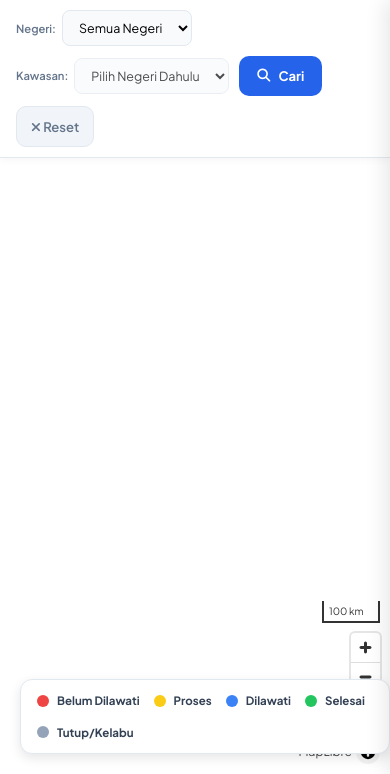
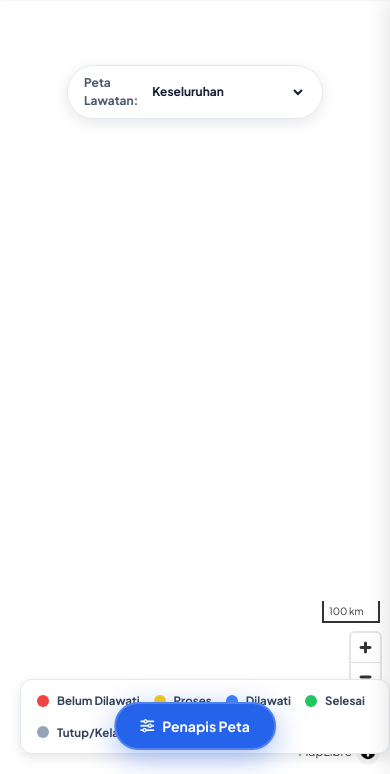
Before and after one commit to rashidiasri03/ybtmk-project, a Django app: template home/templates/home/peta_tm.html in a window 390 px wide. Shown: the part 70-844 px from the top of the page. Run offline with Django 5.2, Linux system fonts and the light colour scheme; the template is opened without the code that fills it: most values are stand-ins (such as "Sample title", 1, 10 or a date in 2020); some libraries are stand-ins or nearby versions.

Commit message:
Kemas kini susun atur bar penapis & tambah Mobile Filter Drawer Peta TM

```diff
--- a/home/templates/home/peta_tm.html
+++ b/home/templates/home/peta_tm.html
@@ -436,71 +436,115 @@
     </div>
 </nav>
 
-<!-- FILTER BAR -->
-<div class="filter-bar">
-    <div class="filter-group">
-        <span class="filter-label">Negeri:</span>
-        <select id="negeri-filter" class="filter-select" onchange="onNegeriChange()">
+<!-- FILTER OVERLAY (Mobile) -->
+<div id="filter-overlay" onclick="toggleMobileFilter()" class="fixed inset-0 bg-slate-900/50 backdrop-blur-sm z-[1501] hidden transition-opacity opacity-0"></div>
+
+<!-- FILTER BAR / MOBILE DRAWER -->
+<div id="filter-container" class="fixed top-[70px] left-0 right-0 z-[1502] bg-white border-b border-slate-200 px-4 py-3 shadow-sm flex flex-col md:flex-row md:items-center gap-3 transition-transform duration-300 md:translate-y-0 transform -translate-y-full md:transform-none">
+
+    <!-- Mobile Drag Handle -->
+    <div class="w-12 h-1.5 bg-slate-200 rounded-full mx-auto mb-2 md:hidden"></div>
+
+    <div class="flex items-center justify-between md:hidden mb-2">
+        <h3 class="text-sm font-extrabold text-slate-800"><i class="fas fa-sliders-h mr-2"></i>Penapis Peta</h3>
+        <button onclick="toggleMobileFilter()" class="w-8 h-8 rounded-full bg-slate-100 text-slate-500 flex items-center justify-center">
+            <i class="fas fa-times text-sm"></i>
+        </button>
+    </div>
+
+    <!-- Kumpulan Dropdown -->
+    <div class="flex flex-col md:flex-row md:items-center gap-3 flex-1 overflow-y-auto md:overflow-visible pr-1 max-h-[60vh] md:max-h-none">
+
+        <div class="filter-group flex-col md:flex-row items-start md:items-center w-full md:w-auto">
+            <span class="filter-label mb-1 md:mb-0 text-xs">Negeri:</span>
+            <select id="negeri-filter" class="filter-select w-full md:w-auto" onchange="onNegeriChange()">
                 <option value="">Semua Negeri</option>
             </select>
         </div>
 
-    <div class="filter-group hidden sm:flex">
-        <span class="filter-label">Daerah:</span>
-        <select id="daerah-filter" class="filter-select" onchange="onDaerahChange()">
+        <div class="filter-group flex-col md:flex-row items-start md:items-center w-full md:w-auto">
+            <span class="filter-label mb-1 md:mb-0 text-xs">Daerah:</span>
+            <select id="daerah-filter" class="filter-select w-full md:w-auto" onchange="onDaerahChange()">
                 <option value="">Semua Daerah</option>
             </select>
         </div>
 
-    <!-- TAMBAHAN: PENAPIS KAWASAN PENTADBIRAN (PKD/PKK/PKB) -->
-    <div class="filter-group">
-        <span class="filter-label">Kawasan:</span>
-        <select id="kawasan-filter" class="filter-select" onchange="onKawasanChange()" disabled>
+        <div class="filter-group flex-col md:flex-row items-start md:items-center w-full md:w-auto">
+            <span class="filter-label mb-1 md:mb-0 text-xs">Kawasan:</span>
+            <select id="kawasan-filter" class="filter-select w-full md:w-auto" onchange="onKawasanChange()" disabled>
                 <option value="">Pilih Negeri Dahulu</option>
             </select>
         </div>
 
-    <div class="filter-group hidden lg:flex">
-        <span class="filter-label">Jenis:</span>
-        <select id="jenis-filter" class="filter-select">
+        <div class="filter-group flex-col md:flex-row items-start md:items-center w-full md:w-auto">
+            <span class="filter-label mb-1 md:mb-0 text-xs">Jenis:</span>
+            <select id="jenis-filter" class="filter-select w-full md:w-auto">
                 <option value="">Semua Jenis</option>
             </select>
         </div>
 
-    <div class="filter-group hidden md:flex" style="flex:1; min-width:200px; max-width:400px;">
-        <span class="filter-label">Fasiliti:</span>
-        <div class="searchable-wrap" style="position:relative; flex:1;">
-            <input type="text" id="fasiliti-input" class="filter-select" placeholder="-- Pilih Fasiliti --"
-                   style="width:100%; cursor:pointer;" readonly onclick="toggleFasilitiDropdown()">
-            <div id="fasiliti-dropdown" class="fasiliti-dropdown" style="display:none;">
+        <div class="filter-group flex-col md:flex-row items-start md:items-center w-full md:flex-1 md:max-w-[300px]">
+            <span class="filter-label hidden lg:inline mr-2 text-xs">Fasiliti:</span>
+            <div class="searchable-wrap relative w-full">
+                <input type="text" id="fasiliti-input" class="filter-select w-full text-ellipsis pr-6" placeholder="-- Cari Fasiliti --"
+                       readonly onclick="toggleFasilitiDropdown()">
+                <div id="fasiliti-dropdown" class="fasiliti-dropdown hidden">
                     <div class="dropdown-search">
                         <i class="fas fa-search"></i>
-                    <input type="text" id="fasiliti-search" placeholder="Cari fasiliti..." oninput="filterFasilitiDropdown()">
-                </div>
-                <div id="fasiliti-list" class="dropdown-list"></div>
-            </div>
-        </div>
-    </div>
-
-    <button class="filter-btn" onclick="applyFilter()">
+                        <input type="text" id="fasiliti-search" placeholder="Cari..." oninput="filterFasilitiDropdown()">
+                    </div>
+                    <div id="fasiliti-list" class="dropdown-list max-h-48"></div>
+                </div>
+            </div>
+        </div>
+
+        <!-- Butang Tindakan Mobile -->
+        <div class="flex gap-2 mt-4 md:hidden w-full">
+            <button class="filter-btn flex-1 justify-center" onclick="applyFilterMobile()">
                 <i class="fas fa-search"></i> Cari
             </button>
-
-    <button class="filter-btn-reset" onclick="resetFilter()">
-        <i class="fas fa-times"></i> Reset
+            <button class="filter-btn-reset flex-1 justify-center" onclick="resetFilter()">
+                <i class="fas fa-undo"></i> Reset
             </button>
-
-    <div class="ml-auto flex items-center gap-3">
-        <!-- TAMBAHAN: SUIS TOGGLE SEMBUNYIKAN TITIK -->
-        <button class="btn-3d hidden sm:flex items-center" id="btn-hide-pins" onclick="toggleHidePins()" style="background:#fef2f2; color:#ef4444; border-color:#fecaca;">
-            <i class="fas fa-eye-slash mr-1"></i><span class="hidden xl:inline">Sembunyikan Pin</span>
+        </div>
+
+        <!-- Butang Alat Peta Mobile -->
+        <div class="flex gap-2 mt-2 md:hidden w-full border-t border-slate-100 pt-4">
+            <button id="btn-hide-pins-mobile" onclick="toggleHidePins()" class="flex-1 py-2.5 rounded-xl text-xs font-bold bg-red-50 border border-red-200 text-red-600 transition">
+                <i class="fas fa-eye-slash mr-1"></i> Sembunyi Pin
             </button>
-        <button class="btn-3d hidden md:block" id="btn-3d-toggle" onclick="toggle3D()">
-            <i class="fas fa-cube mr-1"></i>3D
+            <button id="btn-3d-toggle-mobile" onclick="toggle3DMobile()" class="flex-1 py-2.5 rounded-xl text-xs font-bold bg-indigo-50 border border-indigo-200 text-indigo-700 transition">
+                <i class="fas fa-cube mr-1"></i> Mod 3D
             </button>
-        <div id="count-label" class="hidden sm:block text-xs text-slate-500 font-bold whitespace-nowrap">{{ jumlah }} fasiliti</div>
-    </div>
-</div>
+        </div>
+    </div>
+
+    <!-- Butang Tindakan Desktop & Alat Kanan -->
+    <div class="hidden md:flex items-center gap-2 ml-auto shrink-0 border-l border-slate-200 pl-4">
+        <button class="filter-btn px-4 py-2" onclick="applyFilter()">
+            <i class="fas fa-search"></i>
+        </button>
+        <button class="filter-btn-reset px-3 py-2" onclick="resetFilter()" title="Reset">
+            <i class="fas fa-times"></i>
+        </button>
+
+        <div class="w-px h-6 bg-slate-200 mx-1"></div>
+
+        <button id="btn-hide-pins" onclick="toggleHidePins()" class="btn-3d px-3" style="background:#fef2f2; color:#ef4444; border-color:#fecaca;" title="Tunjuk/Sembunyi Pin">
+            <i class="fas fa-eye-slash"></i>
+        </button>
+        <button id="btn-3d-toggle" onclick="toggle3D()" class="btn-3d px-3" title="Mod 3D">
+            <i class="fas fa-cube"></i>
+        </button>
+
+        <div id="count-label" class="text-[10px] font-extrabold text-slate-500 bg-slate-100 px-3 py-1.5 rounded-lg border border-slate-200 whitespace-nowrap">{{ jumlah }} fasiliti</div>
+    </div>
+</div>
+
+<!-- BUTANG PENAPIS TERAPUNG (HANYA MOBILE) -->
+<button onclick="toggleMobileFilter()" class="md:hidden fixed bottom-6 left-1/2 -translate-x-1/2 z-[1400] bg-blue-600 text-white px-6 py-3 rounded-full shadow-[0_8px_30px_rgba(37,99,235,0.4)] font-bold text-sm flex items-center gap-2 border-2 border-white/20 active:scale-95 transition-transform">
+    <i class="fas fa-sliders-h"></i> Penapis Peta
+</button>
 
 <!-- Dropdown Filter Lawatan (Tengah Peta) -->
 <div style="position:fixed; top:135px; left:50%; transform:translateX(-50%); z-index:1000; background:rgba(255,255,255,0.95); backdrop-filter:blur(8px); padding:8px 16px; border-radius:30px; box-shadow:0 4px 15px rgba(0,0,0,0.1); border:1px solid #e2e8f0; display:flex; align-items:center; gap:10px;">
@@ -1521,23 +1565,73 @@ function onKawasanChange() {
     showKawasanHUD();
 }
 
+// FUNGSI KAWALAN MOBILE FILTER DRAWER
+function toggleMobileFilter() {
+    const container = document.getElementById('filter-container');
+    const overlay = document.getElementById('filter-overlay');
+
+    if (container.classList.contains('-translate-y-full')) {
+        container.classList.remove('-translate-y-full');
+        overlay.classList.remove('hidden');
+        setTimeout(() => overlay.classList.remove('opacity-0'), 10);
+    } else {
+        container.classList.add('-translate-y-full');
+        overlay.classList.add('opacity-0');
+        setTimeout(() => overlay.classList.add('hidden'), 300);
+    }
+}
+
+function applyFilterMobile() {
+    applyFilter();
+    toggleMobileFilter(); // Tutup laci selepas filter
+}
+
 function toggleHidePins() {
-    const btn = document.getElementById('btn-hide-pins');
     IS_PINS_HIDDEN = !IS_PINS_HIDDEN;
 
+    const btnDesktop = document.getElementById('btn-hide-pins');
+    const btnMobile = document.getElementById('btn-hide-pins-mobile');
+
     if(IS_PINS_HIDDEN) {
-        btn.innerHTML = '<i class="fas fa-eye mr-1"></i><span class="hidden xl:inline">Tunjuk Pin</span>';
-        btn.style.background = '#f0fdf4'; btn.style.color = '#16a34a'; btn.style.borderColor = '#bbf7d0';
+        if(btnDesktop) btnDesktop.innerHTML = '<i class="fas fa-eye"></i>';
+        if(btnMobile) btnMobile.innerHTML = '<i class="fas fa-eye mr-1"></i> Tunjuk Pin';
+
+        [btnDesktop, btnMobile].forEach(b => {
+            if(b) { b.style.background = '#f0fdf4'; b.style.color = '#16a34a'; b.style.borderColor = '#bbf7d0'; }
+        });
+
         if(window.mapInstance) {
             window.mapInstance.setLayoutProperty('fasiliti-point', 'visibility', 'none');
             window.mapInstance.setLayoutProperty('fasiliti-glow', 'visibility', 'none');
         }
     } else {
-        btn.innerHTML = '<i class="fas fa-eye-slash mr-1"></i><span class="hidden xl:inline">Sembunyikan Pin</span>';
-        btn.style.background = '#fef2f2'; btn.style.color = '#ef4444'; btn.style.borderColor = '#fecaca';
+        if(btnDesktop) btnDesktop.innerHTML = '<i class="fas fa-eye-slash"></i>';
+        if(btnMobile) btnMobile.innerHTML = '<i class="fas fa-eye-slash mr-1"></i> Sembunyi Pin';
+
+        [btnDesktop, btnMobile].forEach(b => {
+            if(b) { b.style.background = '#fef2f2'; b.style.color = '#ef4444'; b.style.borderColor = '#fecaca'; }
+        });
+
         if(window.mapInstance) {
             window.mapInstance.setLayoutProperty('fasiliti-point', 'visibility', 'visible');
             window.mapInstance.setLayoutProperty('fasiliti-glow', 'visibility', 'visible');
+        }
+    }
+}
+
+// Kawalan 3D khusus untuk butang mobile
+function toggle3DMobile() {
+    toggle3D(); // panggil fungsi asal
+    const btnMobile = document.getElementById('btn-3d-toggle-mobile');
+    if(btnMobile) {
+        if (is3DEnabled) {
+            btnMobile.style.background = '#2563eb';
+            btnMobile.style.color = 'white';
+            btnMobile.style.borderColor = '#1d4ed8';
+        } else {
+            btnMobile.style.background = '#eef2ff';
+            btnMobile.style.color = '#4338ca';
+            btnMobile.style.borderColor = '#c7d2fe';
         }
     }
 }
```
Lines whose indentation alone changed are shown as unchanged.
